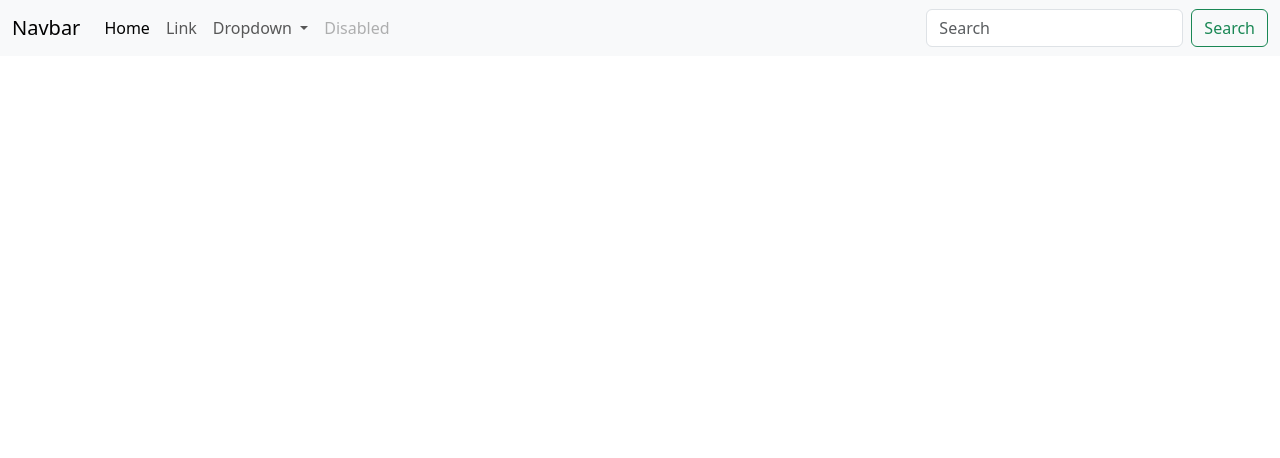
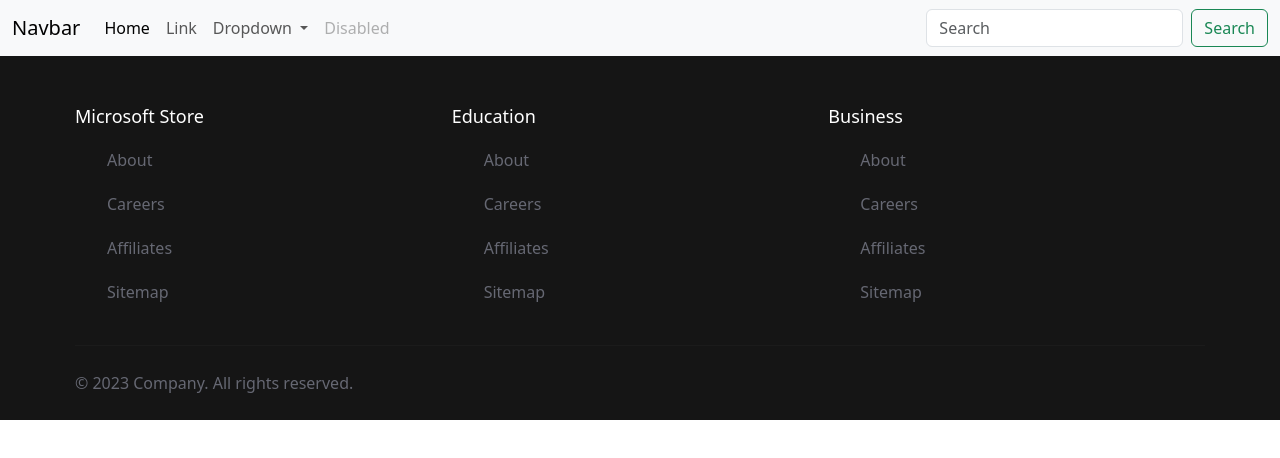
Before and after one commit to elguesabal/portifolio_cadetes, a plain HTML site: page index.html in a window 1280 px wide. Drawn offline with nearby package versions, Linux system fonts and the light colour scheme.

Commit message:
adicionando footer

```diff
--- a/index.html
+++ b/index.html
@@ -5,12 +5,15 @@
     <meta name="viewport" content="width=device-width, initial-scale=1.0">
     <title>Document</title>
     <link href="https://cdn.jsdelivr.net/npm/bootstrap@5.3.2/dist/css/bootstrap.min.css" rel="stylesheet" integrity="sha384-T3c6CoIi6uLrA9TneNEoa7RxnatzjcDSCmG1MXxSR1GAsXEV/Dwwykc2MPK8M2HN" crossorigin="anonymous">
-    <script src="https://cdn.jsdelivr.net/npm/bootstrap@5.3.2/dist/js/bootstrap.bundle.min.js" integrity="sha384-C6RzsynM9kWDrMNeT87bh95OGNyZPhcTNXj1NW7RuBCsyN/o0jlpcV8Qyq46cDfL" crossorigin="anonymous"></script>
+    <link rel="stylesheet" href="./css.css">
+    <link rel="stylesheet" href="./src/footer/footer.css">
 </head>
 <body>
     <header id="header"></header>
     <main id="main"></main>
     <footer id="footer"></footer>
+
+    <script src="https://cdn.jsdelivr.net/npm/bootstrap@5.3.2/dist/js/bootstrap.bundle.min.js" integrity="sha384-C6RzsynM9kWDrMNeT87bh95OGNyZPhcTNXj1NW7RuBCsyN/o0jlpcV8Qyq46cDfL" crossorigin="anonymous"></script>
     <script type="module" src="./javascript.js"></script>
 </body>
 </html>
--- a/javascript.js
+++ b/javascript.js
@@ -1,17 +1,7 @@
 import header from "./src/header/header.js";
 // import main from "./src/main/main.js";
-// import footer from "./src/footer/footer.js";
-
-// import card from "./card.js";
+import footer from "./src/footer/footer.js";
 
 document.getElementById("header").innerHTML = header();
 // document.getElementById("main").innerHTML = main();
-// document.getElementById("footer").innerHTML = footer();
-
-
-// function inserir() {
-//     document.getElementById("usuarios").innerHTML += card("thais", 30);
-//     document.getElementById("usuarios").innerHTML += card("yuri", 15);
-// }
-
-document.getElementById("inserir").addEventListener("click", inserir);
+document.getElementById("footer").innerHTML = footer();
--- /dev/null
+++ b/src/footer/footer.css
@@ -0,0 +1,61 @@
+footer ul {
+	list-style: none;
+}
+footer a {
+	text-decoration: none;
+	color: inherit;
+}
+footer p {
+	padding-bottom: 16px;
+}
+footer i {
+	font-size: 24px;
+}
+footer {
+	padding-block: 50px;
+	padding-bottom: 25px;
+	background-color: #151515;
+	color: #666873;
+	margin-top: auto;
+}
+.footer__container {
+	max-width: 1160px;
+	margin: auto;
+	padding: 0 15px;
+}
+.footer__top {
+	display: grid;
+	grid-template-columns: repeat(auto-fit, minmax(200px, 1fr));
+	row-gap: 20px;
+}
+.footer__title {
+	font-size: 18px;
+	color: #fff;
+	font-weight: 500;
+	margin-bottom: 20px;
+}
+.footer__list {
+	display: flex;
+	flex-direction: column;
+	gap: 20px;
+}
+.footer__list-link {
+	transition: color 0.25s;
+}
+.footer__list-link:hover {
+	color: #fff;
+}
+.footer__divider {
+	margin-block: 25px;
+	border: none;
+	border-top: 1px solid rgba(252, 255, 255, 0.1);
+}
+.footer__bottom {
+	display: flex;
+	justify-content: space-between;
+	gap: 20px;
+	flex-wrap: wrap;
+}
+.footer__list--bottom {
+	flex-direction: row;
+}
--- a/src/footer/footer.js
+++ b/src/footer/footer.js
@@ -1,5 +1,80 @@
 export default function footer() {
     return (`
-
+        <div class="footer__container">
+            <div class="footer__top">
+                <div>
+                    <h6 class="footer__title">Microsoft Store</h6>
+                    <ul class="footer__list">
+                        <li class="footer__list-item">
+                            <a href="" class="footer__list-link">About</a>
+                        </li>
+                        <li class="footer__list-item">
+                            <a href="" class="footer__list-link">Careers</a>
+                        </li>
+                        <li class="footer__list-item">
+                            <a href="" class="footer__list-link">Affiliates</a>
+                        </li>
+                        <li class="footer__list-item">
+                            <a href="" class="footer__list-link">Sitemap</a>
+                        </li>
+                    </ul>
+                </div>
+                <div>
+                    <h6 class="footer__title">Education</h6>
+                    <ul class="footer__list">
+                        <li class="footer__list-item">
+                            <a href="" class="footer__list-link">About</a>
+                        </li>
+                        <li class="footer__list-item">
+                            <a href="" class="footer__list-link">Careers</a>
+                        </li>
+                        <li class="footer__list-item">
+                            <a href="" class="footer__list-link">Affiliates</a>
+                        </li>
+                        <li class="footer__list-item">
+                            <a href="" class="footer__list-link">Sitemap</a>
+                        </li>
+                    </ul>
+                </div>
+                <div>
+                    <h6 class="footer__title">Business</h6>
+                    <ul class="footer__list">
+                        <li class="footer__list-item">
+                            <a href="" class="footer__list-link">About</a>
+                        </li>
+                        <li class="footer__list-item">
+                            <a href="" class="footer__list-link">Careers</a>
+                        </li>
+                        <li class="footer__list-item">
+                            <a href="" class="footer__list-link">Affiliates</a>
+                        </li>
+                        <li class="footer__list-item">
+                            <a href="" class="footer__list-link">Sitemap</a>
+                        </li>
+                    </ul>
+                </div>
+            </div>
+            <hr class="footer__divider" />
+            <div class="footer__bottom">
+                <span class="copyright">&copy; 2023 Company. All rights reserved.</span>
+                <ul class="footer__list footer__list--bottom">
+                    <li class="footer__list-item">
+                        <a href="#" class="footer__list-link">
+                            <i class="ri-facebook-circle-line"></i>
+                        </a>
+                    </li>
+                    <li class="footer__list-item">
+                        <a href="#" class="footer__list-link">
+                            <i class="ri-instagram-line"></i>
+                        </a>
+                    </li>
+                    <li class="footer__list-item">
+                        <a href="#" class="footer__list-link">
+                            <i class="ri-twitter-line"></i>
+                        </a>
+                    </li>
+                </ul>
+            </div>
+        </div>
     `);
 }
```
Also changed, not shown: css.css (added).
